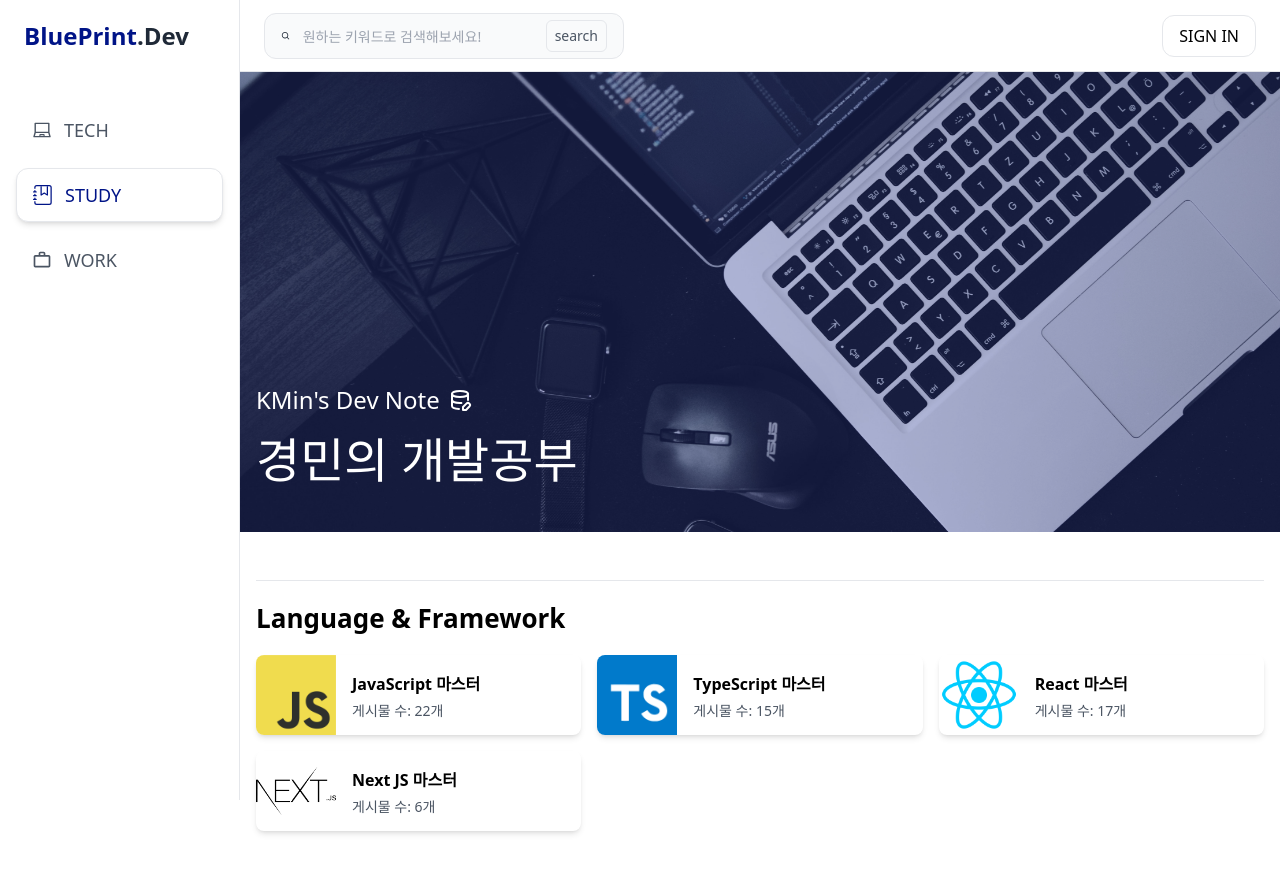
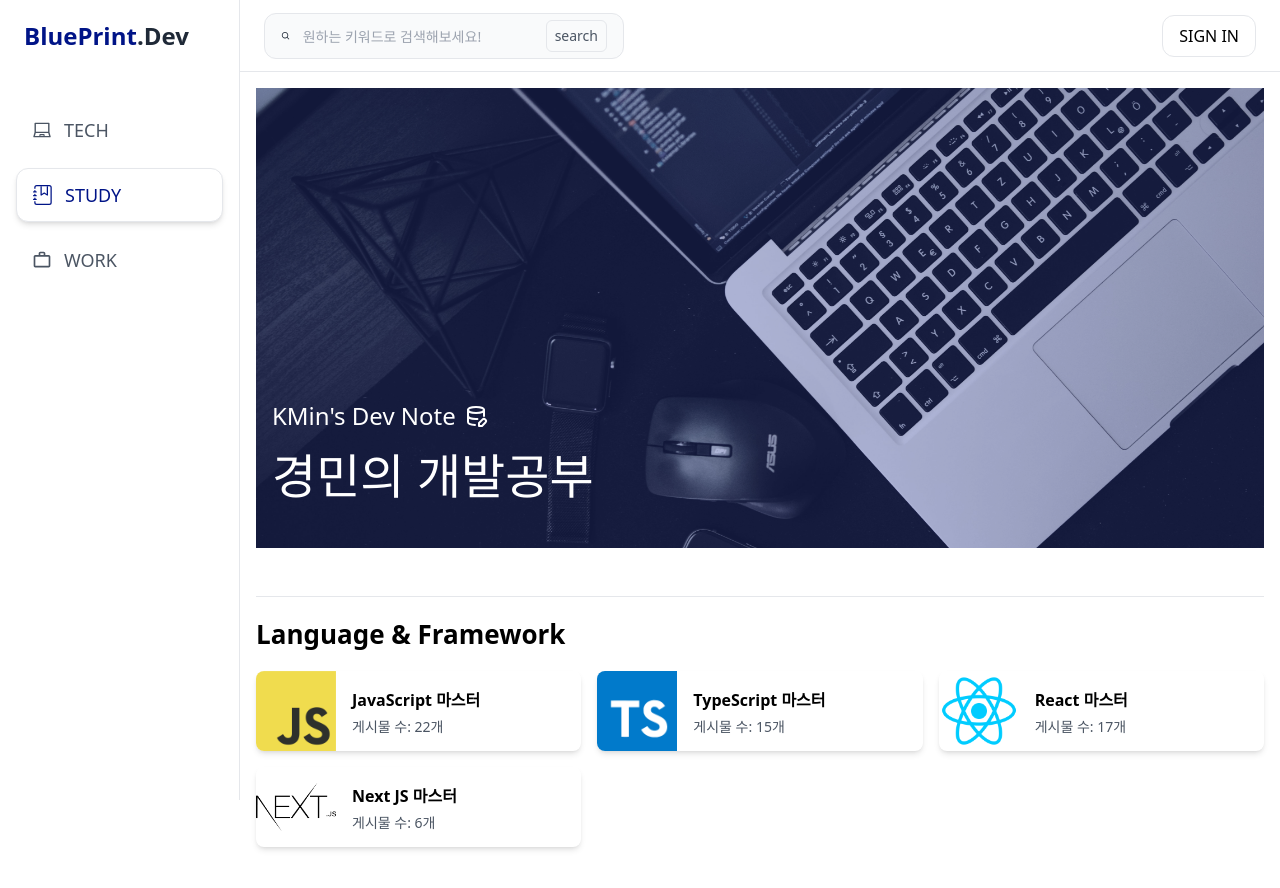
Before and after one commit to ckm960411/blue-print-front, a Next.js app: page /study in a window 1280 px wide. Shown: the top 888 px of the page. Built offline with nearby package versions, Linux system fonts and the light colour scheme.

Commit message:
padding 추가

```diff
--- a/src/app/layout.tsx
+++ b/src/app/layout.tsx
@@ -21,7 +21,7 @@ export default function RootLayout({
           <SideBar />
           <div className="grow">
             <Header />
-            <main>{children}</main>
+            <main className="p-16px">{children}</main>
           </div>
         </div>
       </body>
--- a/src/app/study/page.tsx
+++ b/src/app/study/page.tsx
@@ -24,7 +24,7 @@ export default function StudyPage() {
           <p className="text-48px mt-24px">경민의 개발공부</p>
         </div>
       </section>
-      <section className="max-w-screen-xl mx-auto px-16px pt-24px relative">
+      <section className="max-w-screen-xl mx-auto pt-24px relative">
         <Categories />
       </section>
     </section>
```
